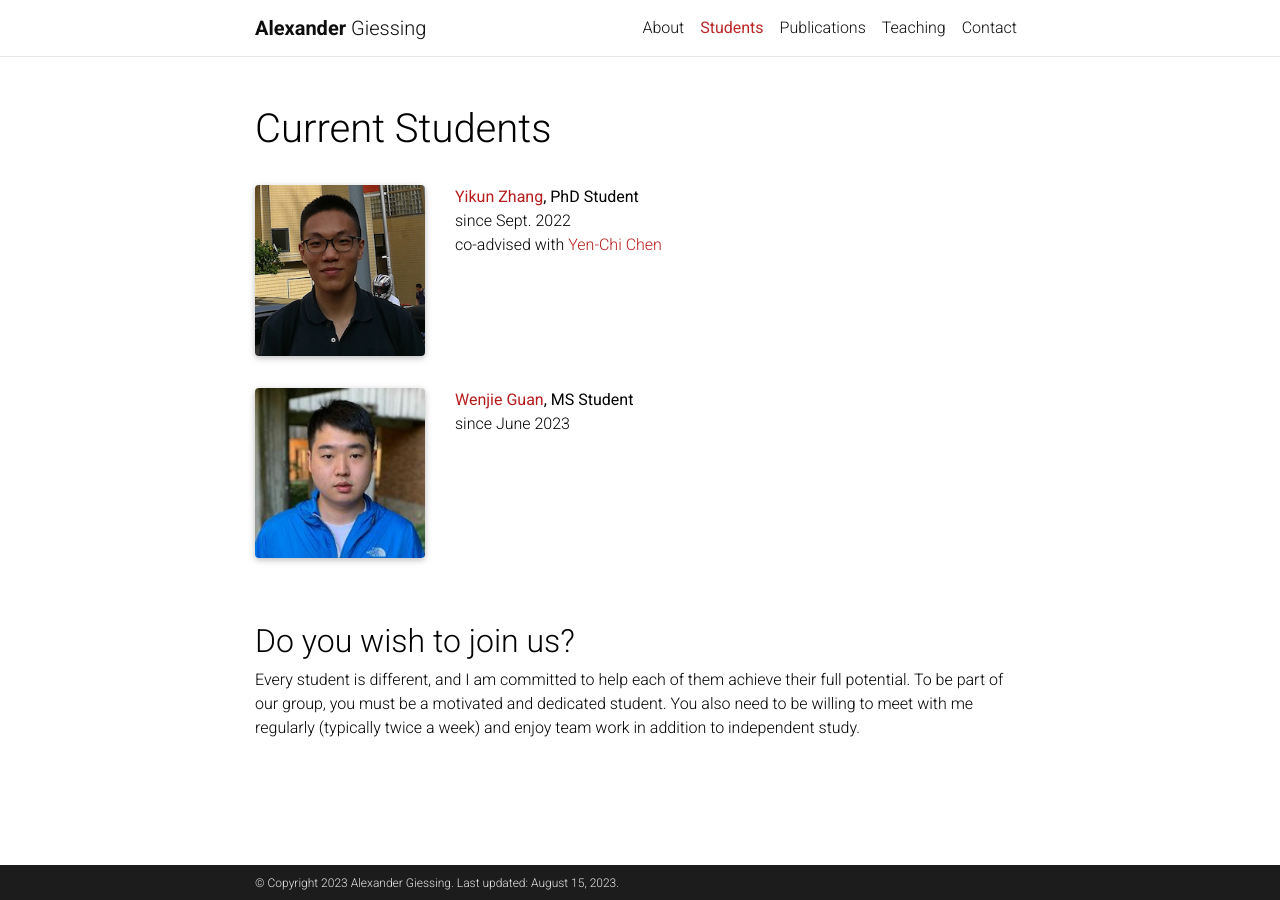
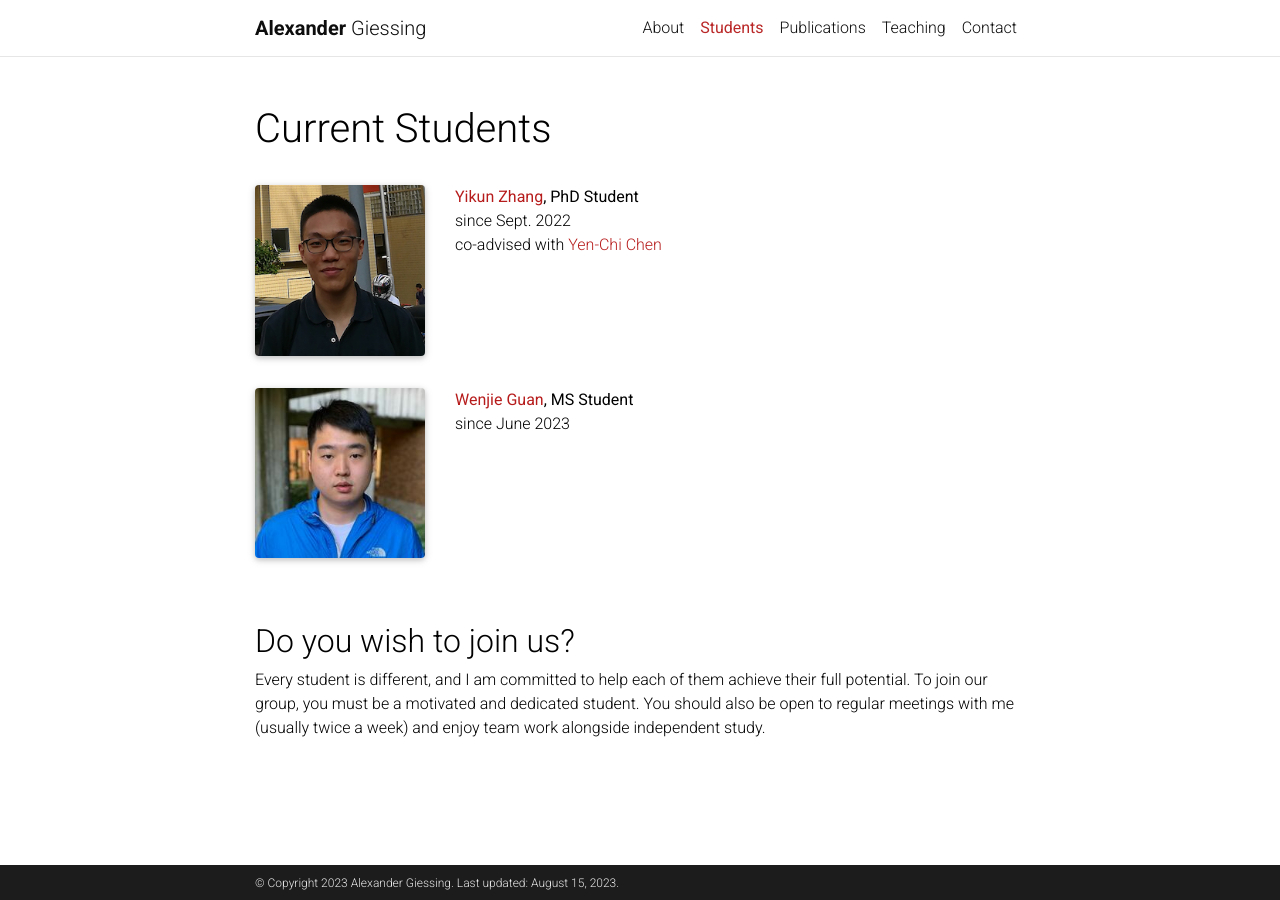
Before and after one commit to agiessing/agiessing.github.io, a Jekyll site: the page built from _pages/people.md, in a window 1280 px wide. Built offline with Jekyll 4.4.1, drawn with Linux system fonts in a browser that asks for light colours; comment, search, counter and statistics services are not loaded; a style sheet for code colours, icons or effects is not loaded.

Commit message:
Update people.md

```diff
--- a/_pages/people.md
+++ b/_pages/people.md
@@ -60,6 +60,6 @@
  <div class="container mt-5">
         <h2 class="post-title"> Do you wish to join us?</h2>
         <p>
-         Every student is different, and I am committed to help each of them achieve their full potential. To be part of our group, you must be a motivated and dedicated student. You also need to be willing to meet with me regularly (typically twice a week) and enjoy team work in addition to independent study.
+         Every student is different, and I am committed to help each of them achieve their full potential. To join our group, you must be a motivated and dedicated student. You should also be open to regular meetings with me (usually twice a week) and enjoy team work alongside independent study.
         </p>
   </div>
```
